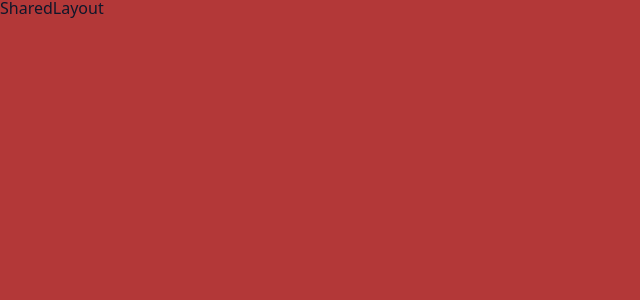
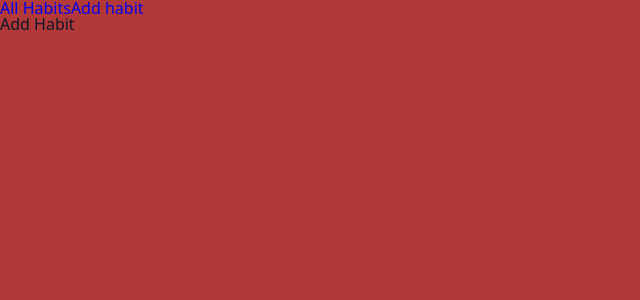
Before and after one commit to AliCodes22/Habitly, a React (Create React App) app in the folder client/: page /dashboard/new-habit in a window 1280 px wide. Shown: the top 300 px of the page, without its empty margins (0-640 px from the left). Built offline with nearby package versions, Linux system fonts and the light colour scheme.

Commit message:
dashboard progress

```diff
--- /dev/null
+++ b/client/src/Context/userContext.js
@@ -0,0 +1 @@
+import { useContext, useState } from "react";
--- a/client/src/Pages/Dashboard/AddHabit.jsx
+++ b/client/src/Pages/Dashboard/AddHabit.jsx
@@ -1,5 +1,5 @@
 const AddHabit = () => {
-  return <div>AddHabit</div>;
+  return <div>Add Habit</div>;
 };
 
 export default AddHabit;
--- a/client/src/Pages/Dashboard/SharedLayout.jsx
+++ b/client/src/Pages/Dashboard/SharedLayout.jsx
@@ -1,7 +1,36 @@
 import { Link, Outlet } from "react-router-dom";
 import styled from "styled-components";
+
 const SharedLayout = () => {
-  return <div>SharedLayout</div>;
+  return (
+    <Wrapper>
+      <nav>
+        <Link to="/dashboard/habits">All Habits</Link>
+        <Link to="/dashboard/new-habit">Add habit</Link>
+      </nav>
+      <Outlet />
+    </Wrapper>
+  );
 };
 
+const Wrapper = styled.section`
+  .dashboard {
+    display: grid;
+    grid-template-columns: 1fr;
+  }
+  .dashboard-page {
+    width: 90vw;
+    margin: 0 auto;
+    padding: 2rem 0;
+  }
+  @media (min-width: 992px) {
+    .dashboard {
+      grid-template-columns: auto 1fr;
+    }
+    .dashboard-page {
+      width: 90%;
+    }
+  }
+`;
+
 export default SharedLayout;
```
